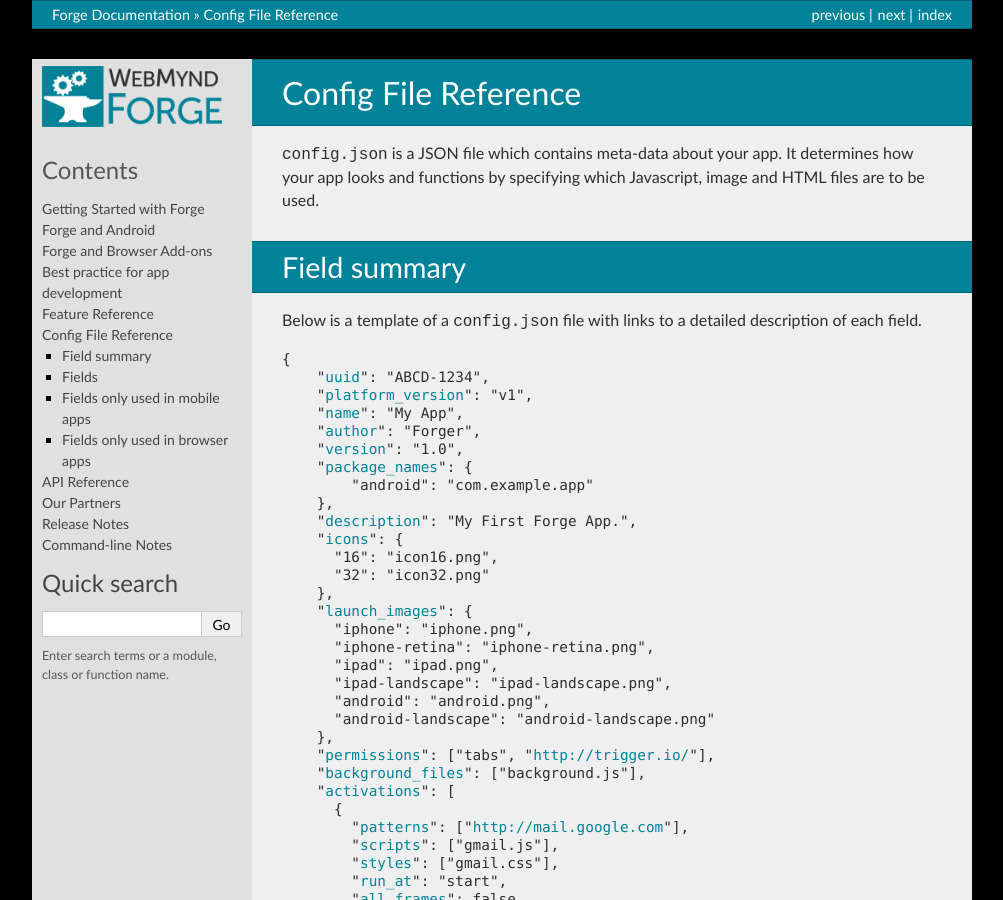
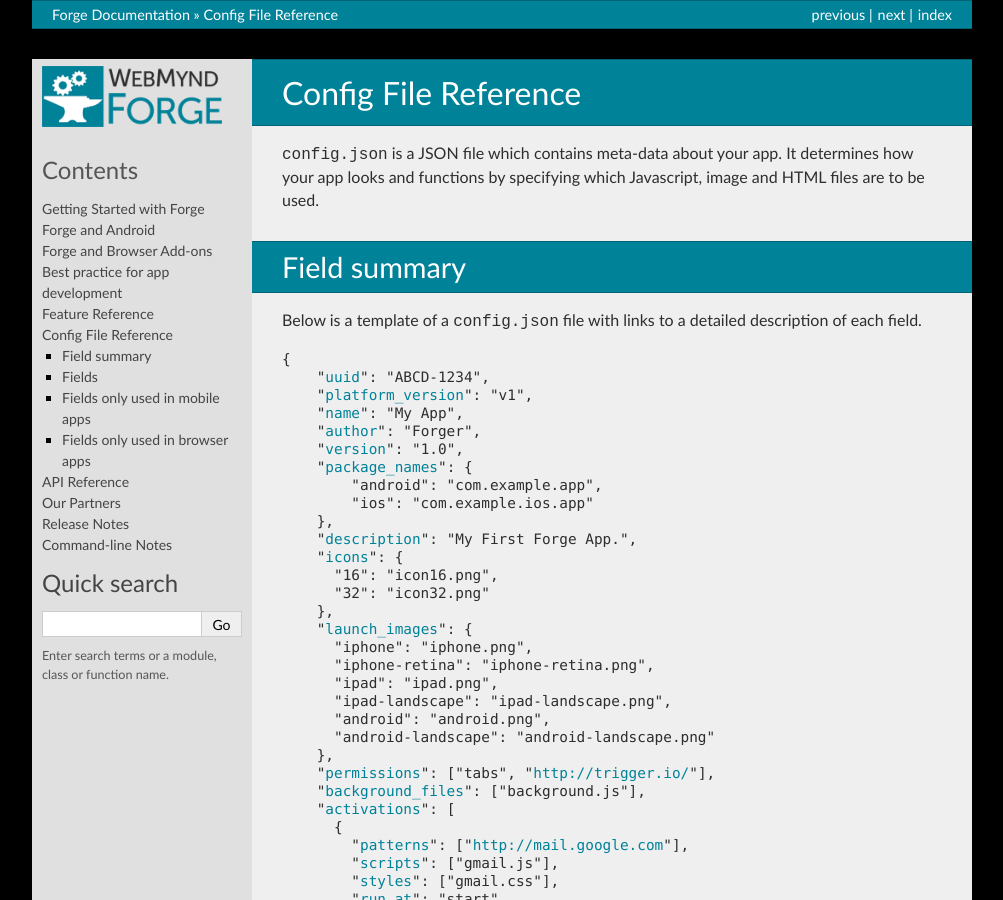
Before and after one commit to trigger-corp/Forge-Documentation, a Sphinx documentation site: the page built from source/config.rst, in a window 1280 px wide and 900 px high. Shown: the whole window, without its empty margins (138-1141 px from the left). Built offline with Sphinx 7.4.7, drawn with Linux system fonts in a browser that asks for light colours; some of the changed text lies outside the part shown.

Commit message:
ios package name support.

```diff
--- a/source/config.rst
+++ b/source/config.rst
@@ -19,7 +19,8 @@ Below is a template of a ``config.json`` file with links to a detailed descripti
         ":ref:`author <field-author>`": "Forger",
         ":ref:`version <field-version>`": "1.0",
         ":ref:`package_names <field-package_names>`": {
-            "android": "com.example.app"
+            "android": "com.example.app",
+            "ios": "com.example.ios.app"
         },
         ":ref:`description <field-description>`": "My First Forge App.",
         ":ref:`icons <field-icons>`": {
@@ -117,8 +118,9 @@ By default, we create a package name for your app, something like ``io.trigger.f
 ``package_names`` should be an object mapping a target name onto a package name, e.g.::
 
     "android": "com.example.my_app_name"
+    "ios": "com.example.ios.app"
 
-Currently, only ``android`` is supported.
+Currently, only ``android`` and ``ios`` are supported.
 
 .. _field-description:
 
```
